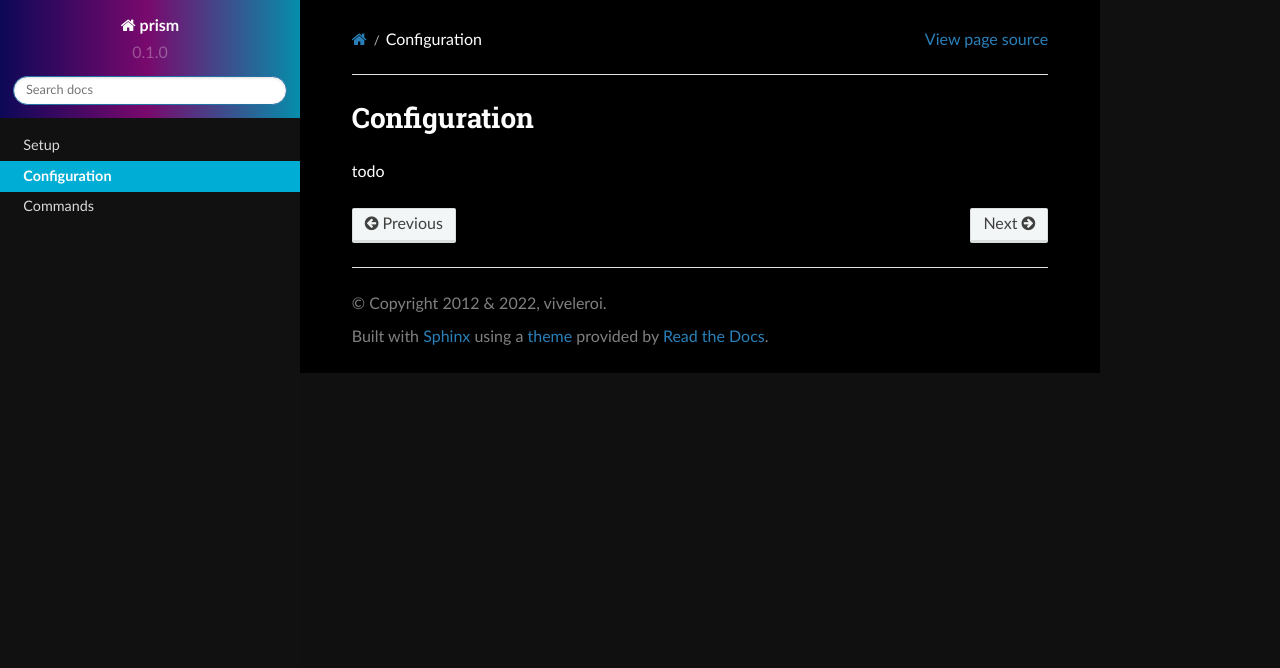
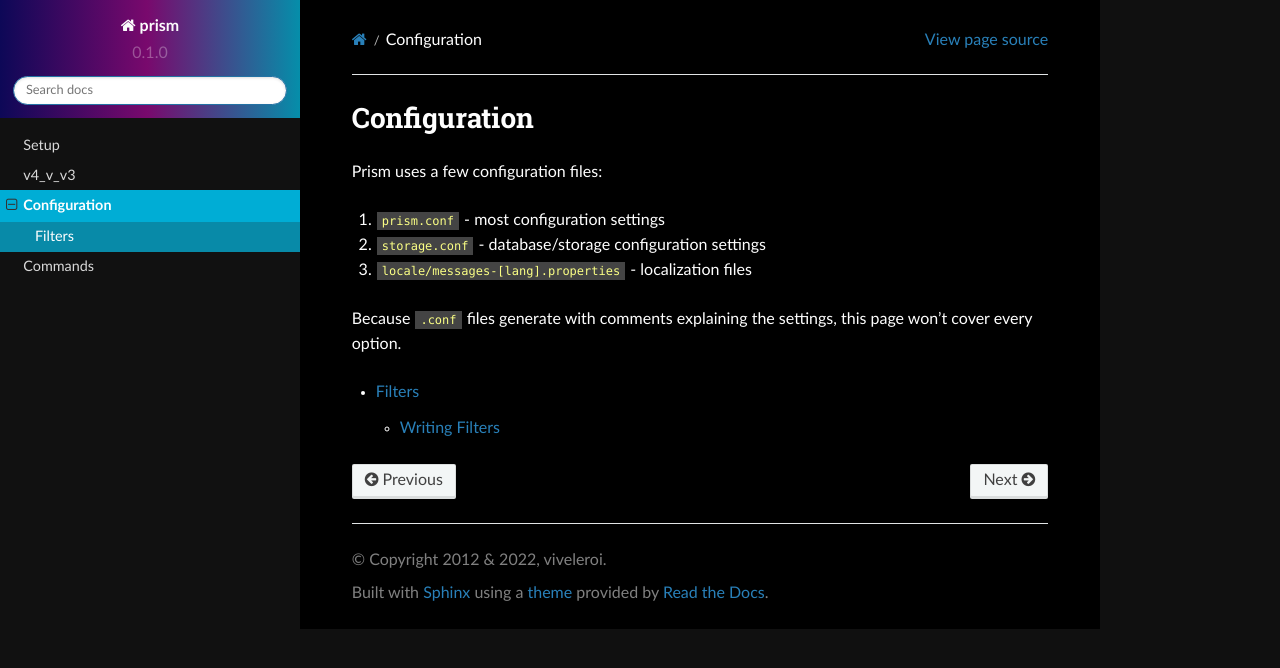
Before and after one commit to prism/prism-docs, a Sphinx documentation site: the page built from docs/source/config.rst, in a window 1280 px wide. Shown: the top 668 px of the page. Built offline with Sphinx 7.4.7 and the Read the Docs theme 2.0.0, drawn with Linux system fonts in a browser that asks for light colours.

Commit message:
Starting work on params/filters

```diff
--- a/docs/source/commands/parameters.rst
+++ b/docs/source/commands/parameters.rst
@@ -1,5 +1,7 @@
 Parameters
 ==========
+
+.. contents::
 
 .. _parameters:
 
@@ -7,6 +9,8 @@ Parameters
 ----------
 
 Parameters are optional ways to filter query results. They're the same for lookups, rollbacks, restores, and purges.
+
+They are always entered after the command you're using. For example ``/pr lookup a:break p:viveleroi``.
 
 A query with no parameters will return everything.
 
--- a/docs/source/config.rst
+++ b/docs/source/config.rst
@@ -1,4 +1,14 @@
 Configuration
 =============
 
-todo
+Prism uses a few configuration files:
+
+1. ``prism.conf`` - most configuration settings
+2. ``storage.conf`` - database/storage configuration settings
+3. ``locale/messages-[lang].properties`` - localization files
+
+Because ``.conf`` files generate with comments explaining the settings, this page won't cover every option.
+
+.. toctree::
+
+   config/filters
```
Also changed, not shown: docs/source/config/filters.rst (added, +61 -0 lines), docs/source/index.rst (+13 -1 lines), docs/source/v4_v_v3.rst (added, +29 -0 lines).
